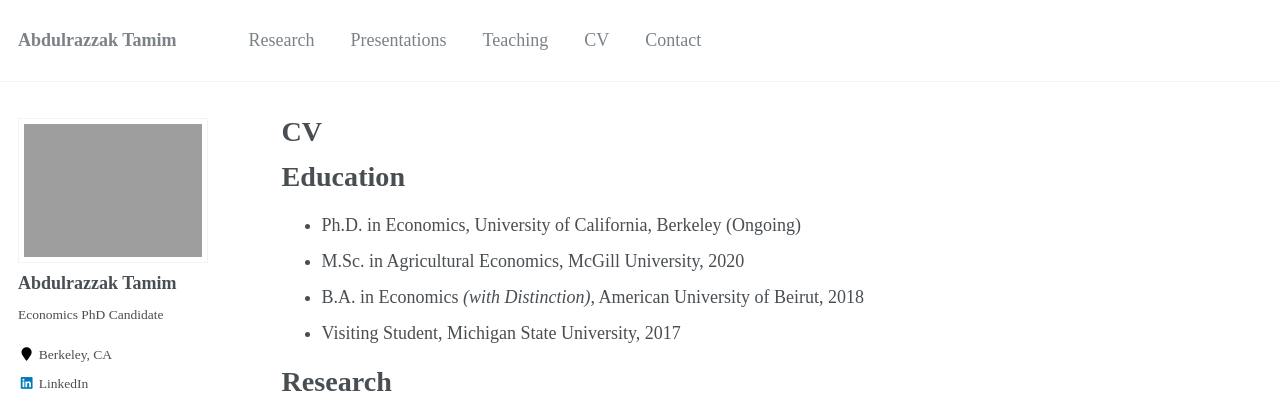
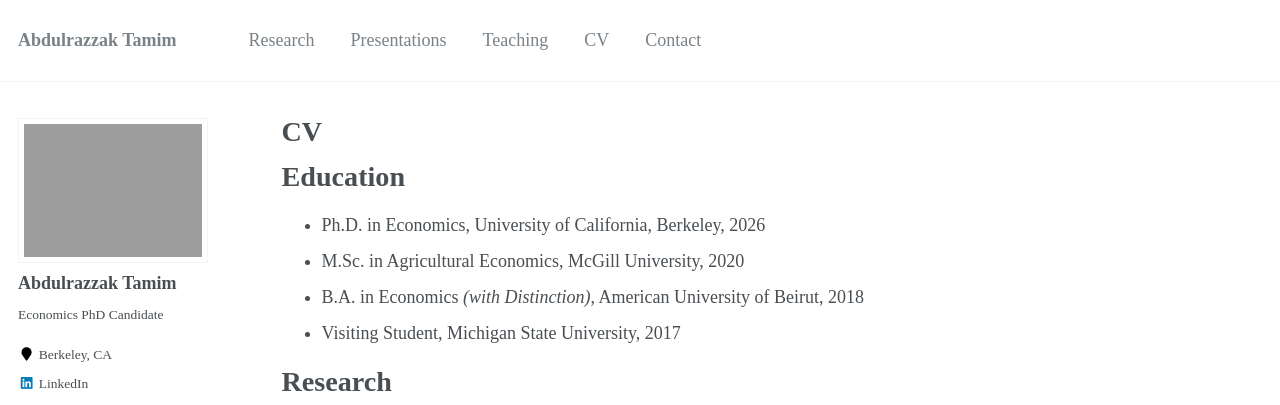
Before and after one commit to AbdulrazzakTamim/abdulrazzaktamim.github.io, a Jekyll site: the page built from _pages/cv.md, in a window 1280 px wide and 900 px high. Shown: the top 405 px of the window. Built offline with Jekyll 4.4.1, drawn with Linux system fonts in a browser that asks for light colours; comment, search, counter and statistics services are not loaded.

Commit message:
Update Ph.D. graduation year in CV

```diff
--- a/_pages/cv.md
+++ b/_pages/cv.md
@@ -11,7 +11,7 @@
 
 Education
 ======
-* Ph.D. in Economics, University of California, Berkeley (Ongoing)
+* Ph.D. in Economics, University of California, Berkeley, 2026
 * M.Sc. in Agricultural Economics, McGill University, 2020
 * B.A. in Economics _(with Distinction)_, American University of Beirut, 2018
 * Visiting Student, Michigan State University, 2017
```
